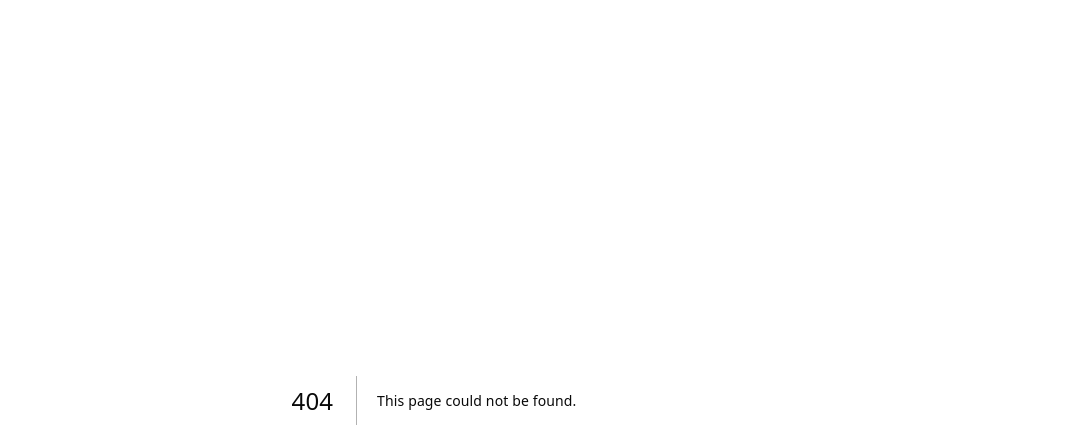
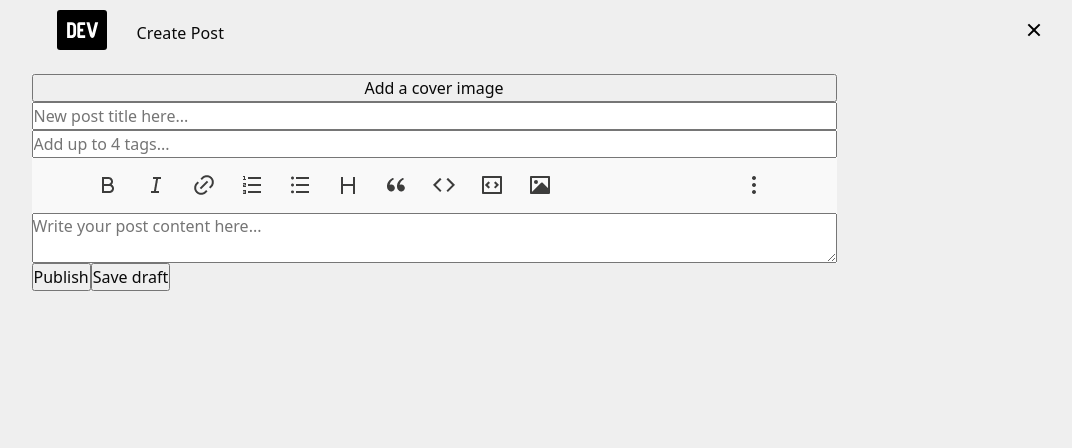
Before and after one commit to arnaudhrt/devto-clone, a Next.js app: page /new in a window 1280 px wide. Before the commit this address had no page. Shown: the top 448 px of the page, without its empty margins (206-1278 px from the left). Built offline with nearby package versions, Linux system fonts and the light colour scheme.

Commit message:
start create post page

```diff
--- a/pages/index.js
+++ b/pages/index.js
@@ -2,6 +2,7 @@ import Head from 'next/head'
 import Nav from '../components/Nav'
 import { useState, useEffect } from 'react'
 import Articles from '../components/Articles'
+import Link from 'next/link'
 
 export const getStaticProps = async () => {
    const req = await fetch('https://dev.to/api/articles?per_page=15&tag=javascript')
@@ -68,7 +69,9 @@ export default function Home(props) {
                   <p>
                      Client-side, server-side, it doesn't matter. This tag should be used for anything JavaScript focused. If the topic is about a <i style={{ fontWeight: '700' }}>JavaScript</i> <i>framework</i> or <i>library</i>, just remember to include the framework's tag as well.
                   </p>
-                  <button>Create Post</button>
+                  <Link href="/new">
+                     <button>Create Post</button>
+                  </Link>
                </div>
                <div className="bloc">
                   <h2>about #javascript</h2>
--- /dev/null
+++ b/pages/new.js
@@ -0,0 +1,44 @@
+import React from 'react'
+import Link from 'next/link'
+
+export default function New() {
+   return (
+      <>
+         <div className="header">
+            <div className="logo">
+               <Link href="/">
+                  <a>
+                     <svg className="logo" width="50" height="40" viewBox="0 0 50 40" fill="none" xmlns="http://www.w3.org/2000/svg">
+                        <rect width="50" height="40" rx="3"></rect>
+                        <path
+                           d="M19.099 23.508c0 1.31-.423 2.388-1.27 3.234-.838.839-1.942 1.258-3.312 1.258h-4.403V12.277h4.492c1.31 0 2.385.423 3.224 1.27.846.838 1.269 1.912 1.269 3.223v6.738zm-2.808 0V16.77c0-.562-.187-.981-.562-1.258-.374-.285-.748-.427-1.122-.427h-1.685v10.107h1.684c.375 0 .75-.138 1.123-.415.375-.285.562-.708.562-1.27zM28.185 28h-5.896c-.562 0-1.03-.187-1.404-.561-.375-.375-.562-.843-.562-1.404V14.243c0-.562.187-1.03.562-1.404.374-.375.842-.562 1.404-.562h5.896v2.808H23.13v3.65h3.088v2.808h-3.088v3.65h5.054V28zm7.12 0c-.936 0-1.684-.655-2.246-1.965l-3.65-13.758h3.089l2.807 10.804 2.808-10.804H41.2l-3.65 13.758C36.99 27.345 36.241 28 35.305 28z"
+                           style={{ fill: '#fff' }}
+                        ></path>
+                     </svg>
+                  </a>
+               </Link>
+            </div>
+            <h2>Create Post</h2>
+            <div className="close">
+               <Link href="/">
+                  <svg width="24" height="24" viewBox="0 0 24 24" xmlns="http://www.w3.org/2000/svg">
+                     <path d="M12 10.586l4.95-4.95 1.414 1.414-4.95 4.95 4.95 4.95-1.414 1.414-4.95-4.95-4.95 4.95-1.414-1.414 4.95-4.95-4.95-4.95L7.05 5.636l4.95 4.95z"></path>
+                  </svg>
+               </Link>
+            </div>
+         </div>
+
+         <div className="form">
+           <form>
+             <button className="">Add a cover image</button>
+             <input type="text" placeholder="New post title here..."/>
+             <input type="text" placeholder="Add up to 4 tags..."/>
+             <img src="/assets/tools-post.png" alt="tools post" />
+             <textarea placeholder="Write your post content here..."></textarea>
+           </form>
+           <button>Publish</button>
+           <button>Save draft</button>
+         </div>
+      </>
+   )
+}
--- a/pages/search.js
+++ b/pages/search.js
@@ -5,14 +5,14 @@ import { useRouter } from 'next/dist/client/router'
 import { useEffect, useState } from 'react'
 import Articles from '../components/Articles'
 
-export default function search() {
+export default function Search() {
    const router = useRouter()
    const queryParams = router.query.req
    const [articles, setArticles] = useState([])
    useEffect(() => {
       if (!router.isReady) return
       const fetchData = async () => {
-         const req = await fetch('https://dev.to/api/articles?per_page=200&tag=javascript')
+         const req = await fetch('https://dev.to/api/articles?per_page=500&tag=javascript')
          const data = await req.json()
          return setArticles(
             data.filter((el) => {
--- a/styles/_variables&mixins.scss
+++ b/styles/_variables&mixins.scss
@@ -40,3 +40,12 @@ $hover-border: #a3a3a3;
       color: $primary-blue;
    }
 }
+
+@mixin main-logo {
+   fill: #000;
+   cursor: pointer;
+   margin-right: 15px;
+   &:hover {
+      fill: #3d3d3d;
+   }
+}
--- a/styles/components_styles/_nav.scss
+++ b/styles/components_styles/_nav.scss
@@ -18,12 +18,7 @@ nav {
       .left {
          display: flex;
          .logo {
-            fill: #000;
-            cursor: pointer;
-            margin-right: 15px;
-            &:hover {
-               fill: #3d3d3d;
-            }
+            @include main-logo;
          }
          .search-wp {
             position: relative;
--- a/styles/main.scss
+++ b/styles/main.scss
@@ -32,3 +32,4 @@ img {
 
 @import 'pages_styles/home';
 @import 'pages_styles/search';
+@import 'pages_styles/new';
--- /dev/null
+++ b/styles/pages_styles/_new.scss
@@ -0,0 +1,40 @@
+.header {
+   max-width: 805px;
+   margin: 0 auto;
+   padding: 10px 25px;
+   display: flex;
+   align-items: center;
+   margin-bottom: 8px;
+   .logo {
+      @include main-logo;
+   }
+   h2 {
+      font-weight: 500;
+   }
+   .close {
+      position: absolute;
+      top: 10px;
+      right: 20px;
+      padding: 8px;
+      border-radius: 6px;
+      cursor: pointer;
+      line-height: 0;
+      &:hover {
+         background: $light-bg-hover;
+      }
+   }
+}
+
+.form {
+  max-width: 805px;
+  margin: 0 auto;
+  form {
+    display: flex;
+    flex-direction: column;
+    width: 100%;
+    background: #fff;
+    input {
+      display: block;
+    }
+  }
+}
```
Also changed, not shown: components/Nav.js (+10 -4 lines), public/assets/tools-post.png (added).
